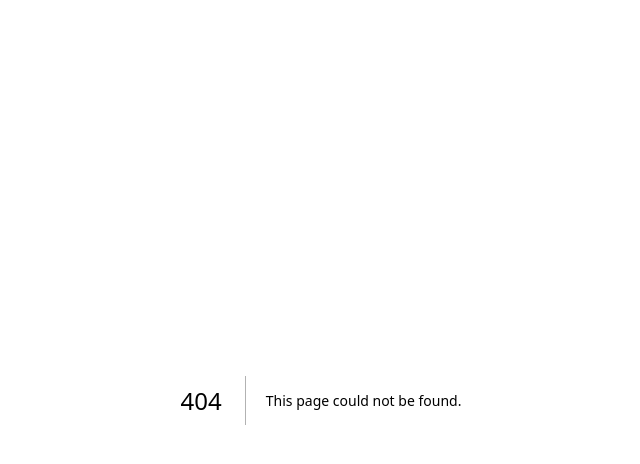
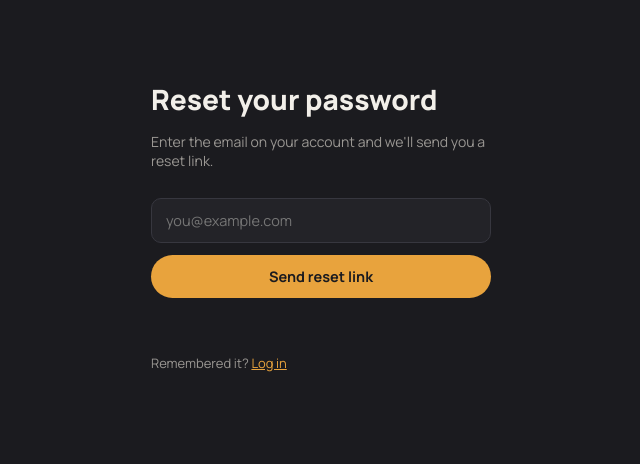
Before and after one commit to nileshvadiva/retune-app, a Next.js app: page /forgot-password in a window 1280 px wide. Before the commit this address had no page. Shown: the top 464 px of the page, without its empty margins (319-959 px from the left). Built offline with nearby package versions, Linux system fonts and the light colour scheme; no server answers.

Commit message:
Add forgot password and reset password pages

```diff
--- /dev/null
+++ b/app/forgot-password/page.tsx
@@ -0,0 +1,90 @@
+"use client";
+
+import { useState } from "react";
+import { createClient } from "@/lib/supabase/client";
+
+export default function ForgotPasswordPage() {
+  const [email, setEmail] = useState("");
+  const [status, setStatus] = useState("");
+  const [sent, setSent] = useState(false);
+  const supabase = createClient();
+
+  async function handleSubmit(e: React.FormEvent) {
+    e.preventDefault();
+    setStatus("Sending reset link…");
+
+    const { error } = await supabase.auth.resetPasswordForEmail(email, {
+      redirectTo: `${window.location.origin}/reset-password`,
+    });
+
+    // Always show a generic success message, even on error.
+    // This prevents leaking whether an email is registered (account enumeration).
+    if (error) {
+      console.error(error.message);
+    }
+    setSent(true);
+    setStatus("");
+  }
+
+  if (sent) {
+    return (
+      <main style={{ maxWidth: 380, margin: "80px auto", padding: "0 20px" }}>
+        <h1 style={{ fontSize: 28, fontWeight: 800, marginBottom: 6 }}>Check your email</h1>
+        <p style={{ color: "var(--ink-dim)", fontSize: 14, marginBottom: 28 }}>
+          If an account exists for <strong>{email}</strong>, we&apos;ve sent a
+          password reset link. It&apos;ll expire in a little while, so use it soon.
+        </p>
+        <p style={{ fontSize: 13, color: "var(--ink-dim)", marginTop: 24 }}>
+          <a href="/login" style={{ color: "var(--amber)" }}>Back to login</a>
+        </p>
+      </main>
+    );
+  }
+
+  return (
+    <main style={{ maxWidth: 380, margin: "80px auto", padding: "0 20px" }}>
+      <h1 style={{ fontSize: 28, fontWeight: 800, marginBottom: 6 }}>Reset your password</h1>
+      <p style={{ color: "var(--ink-dim)", fontSize: 14, marginBottom: 28 }}>
+        Enter the email on your account and we&apos;ll send you a reset link.
+      </p>
+
+      <form onSubmit={handleSubmit} style={{ display: "flex", flexDirection: "column", gap: 12 }}>
+        <input
+          type="email"
+          placeholder="you@example.com"
+          value={email}
+          required
+          onChange={(e) => setEmail(e.target.value)}
+          style={inputStyle}
+        />
+        <button type="submit" style={buttonStyle}>Send reset link</button>
+      </form>
+
+      <p style={{ fontFamily: "var(--mono)", fontSize: 12, color: "var(--amber)", marginTop: 16, minHeight: 16 }}>{status}</p>
+
+      <p style={{ fontSize: 13, color: "var(--ink-dim)", marginTop: 24 }}>
+        Remembered it? <a href="/login" style={{ color: "var(--amber)" }}>Log in</a>
+      </p>
+    </main>
+  );
+}
+
+const inputStyle: React.CSSProperties = {
+  background: "var(--surface)",
+  border: "1px solid var(--line)",
+  color: "var(--ink)",
+  borderRadius: 10,
+  padding: "12px 14px",
+  fontSize: 14.5,
+};
+
+const buttonStyle: React.CSSProperties = {
+  background: "var(--amber)",
+  color: "#1b1b1f",
+  border: "none",
+  borderRadius: 999,
+  padding: "12px 16px",
+  fontWeight: 700,
+  fontSize: 14.5,
+  cursor: "pointer",
+};
--- a/app/login/page.tsx
+++ b/app/login/page.tsx
@@ -85,6 +85,9 @@ export default function LoginPage() {
           onChange={(e) => setPassword(e.target.value)}
           style={inputStyle}
         />
+        <p style={{ fontSize: 13, textAlign: "right", marginTop: -4, marginBottom: -4 }}>
+          <a href="/forgot-password" style={{ color: "var(--amber)" }}>Forgot password?</a>
+        </p>
         <div id="turnstile-widget" />
         <button type="submit" style={buttonStyle}>Log in</button>
       </form>
--- a/lib/security.ts
+++ b/lib/security.ts
@@ -6,15 +6,23 @@ export function isSameOrigin(request: Request): boolean {
   const origin = request.headers.get("origin");
   const siteUrl = process.env.NEXT_PUBLIC_SITE_URL;
 
+  // If no site URL is configured, allow in dev, block in production.
   if (!siteUrl) {
-    // In production, a missing site URL must NOT silently disable this
-    // check — that would be a security downgrade nobody notices. Fail
-    // closed instead. In local dev it's fine to allow through.
     return process.env.NODE_ENV !== "production";
   }
-  if (!origin) return true; // some same-origin browser requests omit Origin; don't block those
+
+  // No origin header = same-origin browser request, allow through.
+  if (!origin) return true;
+
   try {
-    return new URL(origin).host === new URL(siteUrl).host;
+    const originHost = new URL(origin).host;
+    const siteHost = new URL(siteUrl).host;
+
+    // Allow exact match OR Vercel preview URLs for the same project.
+    return (
+      originHost === siteHost ||
+      originHost.endsWith(".vercel.app")
+    );
   } catch {
     return false;
   }
```
Also changed, not shown: app/reset-password/page.tsx (added, +120 -0 lines).
